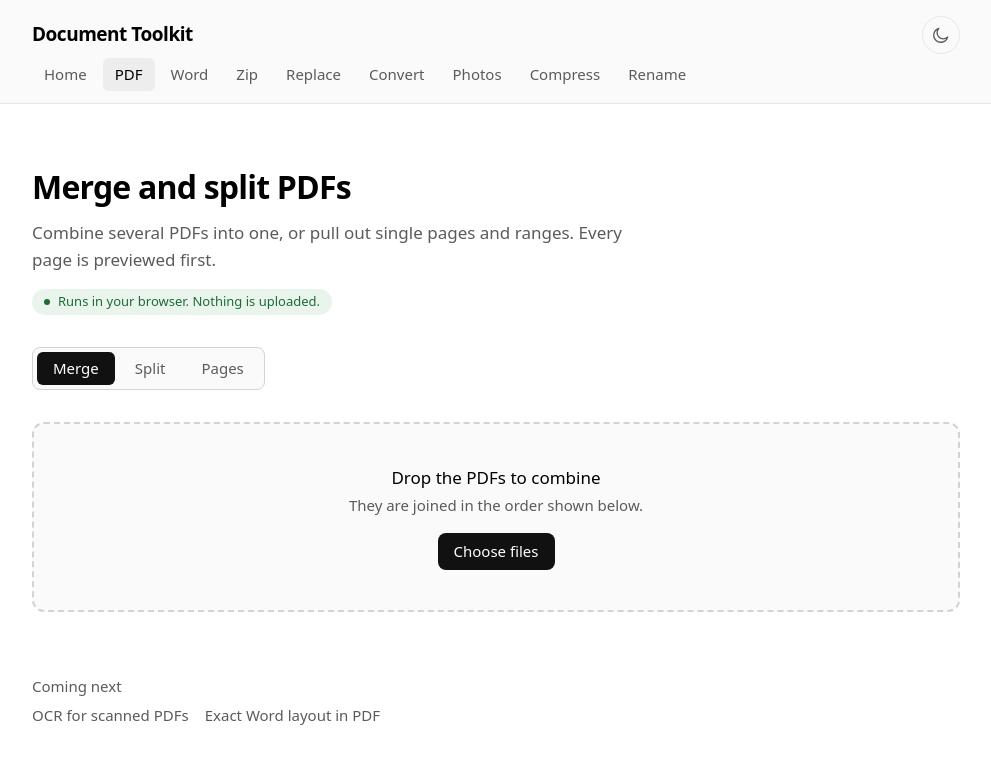
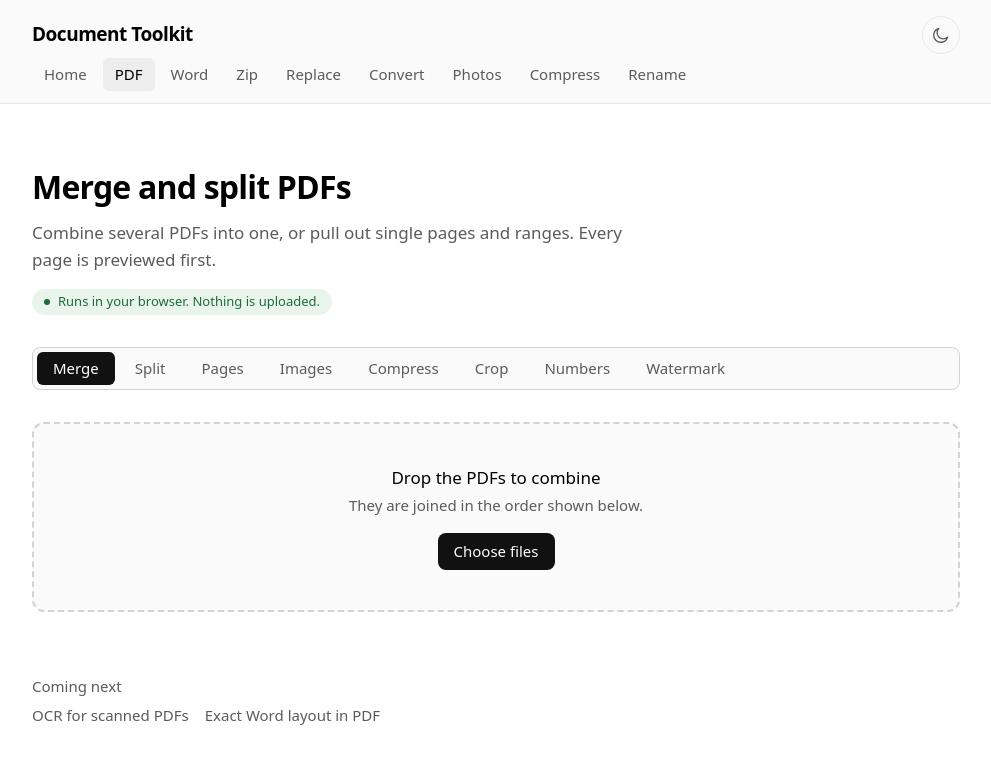
Before and after one commit to mosahel01/document-parser, a React (Vite) app: page / in a window 1280 px wide. Both pictures are taken after a click on the button "PDF". Shown: the top 764 px of the page, without its empty margins (144-1135 px from the left). Built offline with nearby package versions, Linux system fonts and the light colour scheme.

Commit message:
feat(pdf): add the finishing modes to the PDF tab

```diff
--- a/src/components/PdfTool.tsx
+++ b/src/components/PdfTool.tsx
@@ -2,9 +2,14 @@ import { useCallback, useEffect, useRef, useState } from 'react'
 import { DownloadBar } from './DownloadBar'
 import { FileDrop } from './FileDrop'
 import { FilePreview } from './FilePreview'
+import { PdfCompressTool } from './PdfCompressTool'
+import { PdfCropTool } from './PdfCropTool'
+import { PdfImagesTool } from './PdfImagesTool'
+import { PdfNumberTool } from './PdfNumberTool'
 import { PdfPageManager } from './PdfPageManager'
 import { PdfPagePreview } from './PdfPagePreview'
 import { PdfPreview } from './PdfPreview'
+import { PdfWatermarkTool } from './PdfWatermarkTool'
 import { downloadBlob, downloadEach } from '../tools/download'
 import { joinedBaseName } from '../tools/rename'
 import {
@@ -17,7 +22,16 @@ import {
 } from '../tools/pdf'
 import { formatSize } from '../lib/format'
 
-type Mode = 'merge' | 'split' | 'pages'
+type Mode =
+  | 'merge'
+  | 'split'
+  | 'pages'
+  | 'images'
+  | 'imagesToPdf'
+  | 'compress'
+  | 'crop'
+  | 'number'
+  | 'watermark'
 
 const tabClass = (active: boolean) =>
   `rounded-md px-4 py-1.5 text-sm font-medium ${
@@ -38,7 +52,9 @@ export function PdfTool({
   const [pagesOpened, setPagesOpened] = useState(initialMode === 'pages')
 
   const [mergeFiles, setMergeFiles] = useState<File[]>(
-    initialMode === 'split' ? [] : (initialFiles ?? []),
+    initialMode === undefined || initialMode === 'merge'
+      ? (initialFiles ?? [])
+      : [],
   )
   const [merging, setMerging] = useState(false)
   const [mergeError, setMergeError] = useState<string | null>(null)
@@ -174,7 +190,7 @@ export function PdfTool({
 
   return (
     <div className="space-y-8">
-      <div className="inline-flex gap-1 rounded-lg border border-edge bg-surface p-1">
+      <div className="flex flex-wrap gap-1 rounded-lg border border-edge bg-surface p-1">
         <button
           type="button"
           onClick={() => chooseMode('merge')}
@@ -196,6 +212,41 @@ export function PdfTool({
         >
           Pages
         </button>
+        <button
+          type="button"
+          onClick={() => chooseMode('images')}
+          className={tabClass(mode === 'images' || mode === 'imagesToPdf')}
+        >
+          Images
+        </button>
+        <button
+          type="button"
+          onClick={() => chooseMode('compress')}
+          className={tabClass(mode === 'compress')}
+        >
+          Compress
+        </button>
+        <button
+          type="button"
+          onClick={() => chooseMode('crop')}
+          className={tabClass(mode === 'crop')}
+        >
+          Crop
+        </button>
+        <button
+          type="button"
+          onClick={() => chooseMode('number')}
+          className={tabClass(mode === 'number')}
+        >
+          Numbers
+        </button>
+        <button
+          type="button"
+          onClick={() => chooseMode('watermark')}
+          className={tabClass(mode === 'watermark')}
+        >
+          Watermark
+        </button>
       </div>
 
       {pagesOpened && (
@@ -203,6 +254,19 @@ export function PdfTool({
           <PdfPageManager initialFiles={initialFiles} />
         </div>
       )}
+
+      {(mode === 'images' || mode === 'imagesToPdf') && (
+        <PdfImagesTool
+          key={mode}
+          initialFiles={initialFiles}
+          initialDirection={mode === 'imagesToPdf' ? 'toPdf' : 'toImages'}
+        />
+      )}
+
+      {mode === 'compress' && <PdfCompressTool initialFiles={initialFiles} />}
+      {mode === 'crop' && <PdfCropTool initialFiles={initialFiles} />}
+      {mode === 'number' && <PdfNumberTool initialFiles={initialFiles} />}
+      {mode === 'watermark' && <PdfWatermarkTool initialFiles={initialFiles} />}
 
       {mode === 'merge' && (
         <>
```
